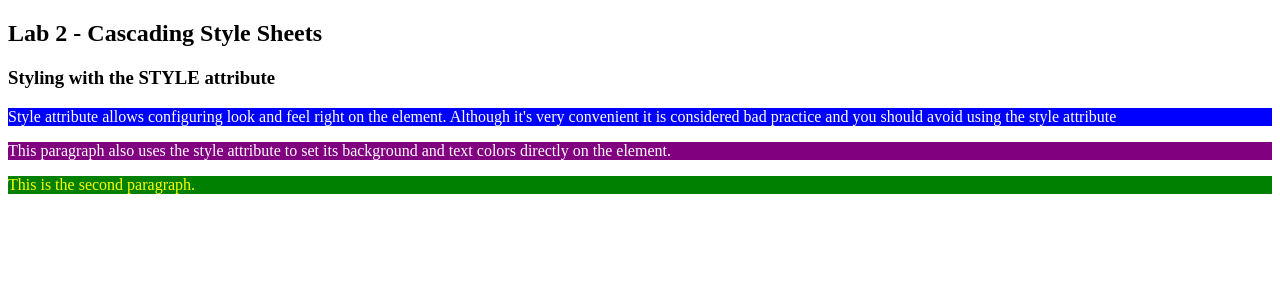
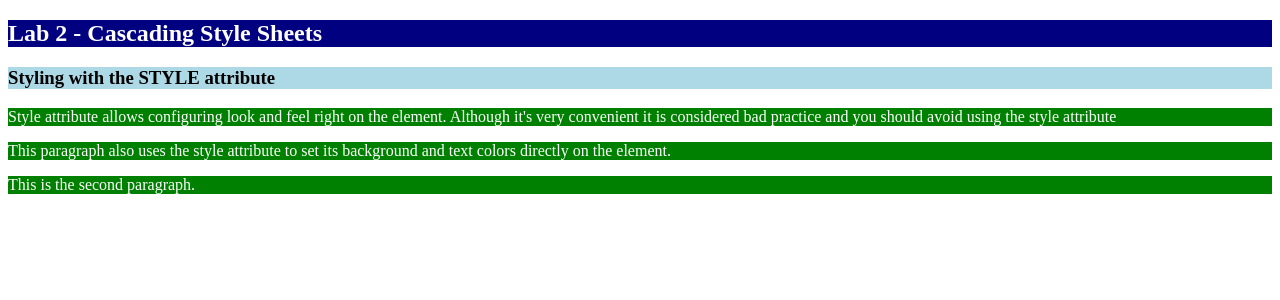
Before and after one commit to yevk55/webdev-client, a Next.js app: page /labs/lab2 in a window 1280 px wide. Shown: the top 300 px of the page. Built offline with nearby package versions, Linux system fonts and the light colour scheme.

Commit message:
added index.css

```diff
--- /dev/null
+++ b/app/labs/lab2/index.css
@@ -0,0 +1,14 @@
+p {
+  background-color: green;
+  color: white;
+}
+
+#wd-lab2 h2 {
+  background-color: navy;
+  color: white;
+}
+
+#wd-lab2 h3 {
+    background-color: lightblue;
+    color: black;
+}
--- a/app/labs/lab2/page.tsx
+++ b/app/labs/lab2/page.tsx
@@ -1,18 +1,20 @@
+import "./index.css";
+
 export default function Lab2() {
   return (
     <div id="wd-lab2">
       <h2>Lab 2 - Cascading Style Sheets</h2>
       <h3>Styling with the STYLE attribute</h3>
-      <p style={{ backgroundColor: "blue", color: "white" }}>
+      <p>
         Style attribute allows configuring look and feel right on the
         element. Although it&apos;s very convenient it is considered bad
         practice and you should avoid using the style attribute
       </p>
-      <p id="wd-ai-style-attr" style={{ backgroundColor: "purple", color: "white" }}>
+      <p id="wd-ai-style-attr">
         This paragraph also uses the style attribute to set its background
         and text colors directly on the element.
       </p>
-      <p style={{ backgroundColor: "green", color: "yellow"}}>
+      <p>
         This is the second paragraph.
       </p>
     </div>
```
